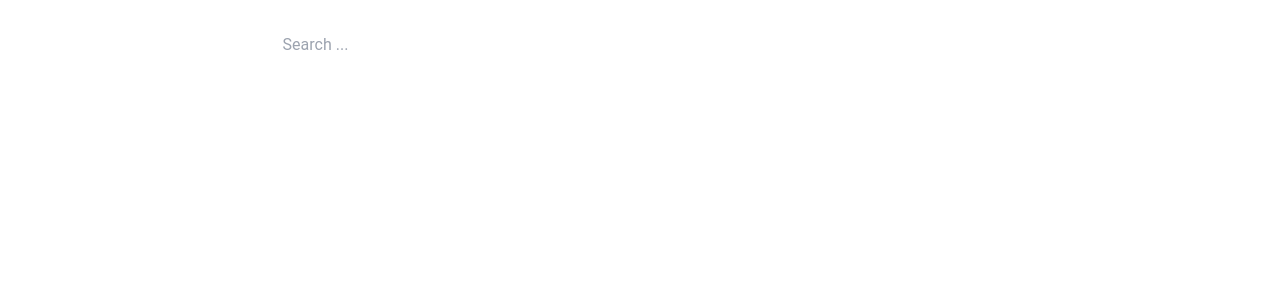
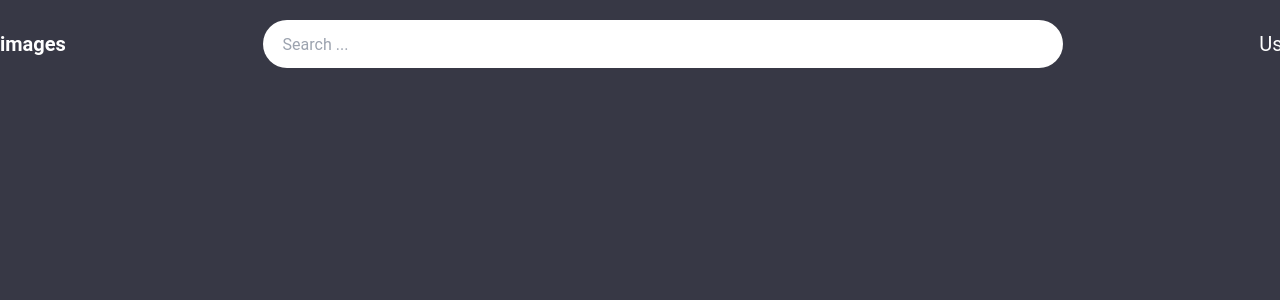
Before and after one commit to adalix/iterest, a React (Vite) app: page / in a window 1280 px wide. Shown: the top 300 px of the page. Built offline with nearby package versions, Linux system fonts and the light colour scheme.

Commit message:
added background color

```diff
--- a/src/index.css
+++ b/src/index.css
@@ -1,3 +1,7 @@
 @tailwind base;
 @tailwind components;
 @tailwind utilities;
+
+body {
+    background-color: #373845;
+}
```
